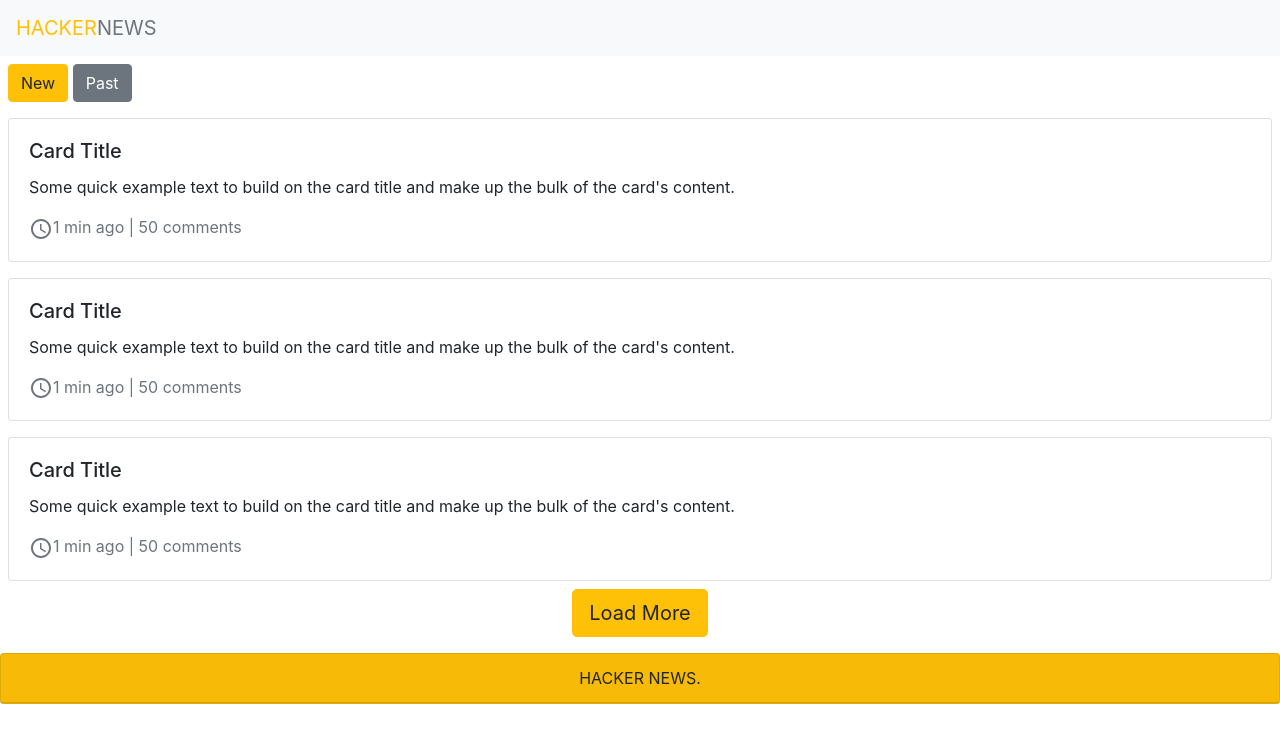
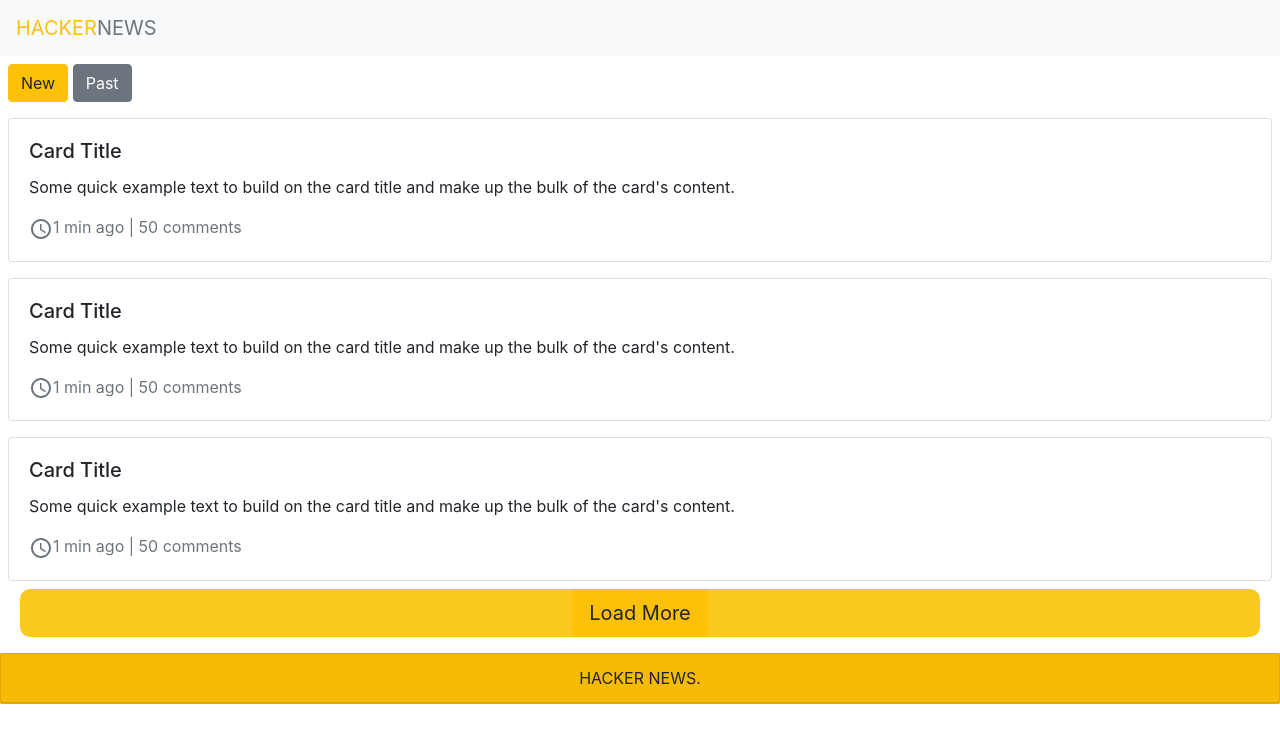
Before and after one commit to bmuhamood/hackernew-app, a React (Create React App) app: page / in a window 1280 px wide. Shown: the top 742 px of the page. Built offline with nearby package versions, Linux system fonts and the light colour scheme.

Commit message:
imported useEffect and useState

```diff
--- a/package.json
+++ b/package.json
@@ -8,6 +8,7 @@
     "@testing-library/jest-dom": "^5.11.4",
     "@testing-library/react": "^11.1.0",
     "@testing-library/user-event": "^12.1.10",
+    "axios": "^0.21.1",
     "bootstrap": "^4.6.0",
     "react": "^17.0.2",
     "react-bootstrap": "^1.5.2",
--- a/src/App.css
+++ b/src/App.css
@@ -1,38 +1,18 @@
-.App {
-  text-align: center;
+body {
+  font-family: 'Open Sans';
+  background-color: white;
 }
 
-.App-logo {
-  height: 40vmin;
-  pointer-events: none;
+.btn-load {
+  background-color: #fbc91b;
+  text-align: center;
+  border-radius: 10px;
+  margin-right: 20px;
+  margin-left: 20px;
 }
 
-@media (prefers-reduced-motion: no-preference) {
-  .App-logo {
-    animation: App-logo-spin infinite 20s linear;
-  }
+.footer-section {
+  background-color: #fbc91b;
+  text-align: center;
+  border-radius: 0;
 }
-
-.App-header {
-  background-color: #282c34;
-  min-height: 100vh;
-  display: flex;
-  flex-direction: column;
-  align-items: center;
-  justify-content: center;
-  font-size: calc(10px + 2vmin);
-  color: white;
-}
-
-.App-link {
-  color: #61dafb;
-}
-
-@keyframes App-logo-spin {
-  from {
-    transform: rotate(0deg);
-  }
-  to {
-    transform: rotate(360deg);
-  }
-}
--- a/src/components/Footer.js
+++ b/src/components/Footer.js
@@ -3,7 +3,7 @@
 
 function Footer() {
     return (
-      <div className="mt-3">
+      <div className="mt-3 footer-section">
         <Card className="bg-warning">
           <Card.Header>HACKER NEWS.</Card.Header>
         </Card>
--- a/src/components/Loadmore.js
+++ b/src/components/Loadmore.js
@@ -5,7 +5,7 @@
     return (
       <div>
         <>
-          <div className="mb-2 mt-2">
+          <div className="mb-2 mt-2 btn-load">
             <Button variant="warning" size="lg">
               Load More
             </Button>{" "}
--- a/src/components/Subnav.js
+++ b/src/components/Subnav.js
@@ -4,7 +4,7 @@
 
 function subnav() {
     return (
-      <div class="mt-2 text-left ml-2">
+      <div className="mt-2 text-left ml-2">
         <>
           <Button variant="warning">New</Button>{" "}
           <Button variant="secondary">
--- a/src/components/Timeline.js
+++ b/src/components/Timeline.js
@@ -1,10 +1,10 @@
-import React from 'react';
+import React, { useState, useEffect } from "react";
 import { Card } from "react-bootstrap";
 import AccessTimeIcon from "@material-ui/icons/AccessTime";
 
 function Timeline() {
     return (
-      <div class="mt-3 ml-2 mr-2 text-left">
+      <div className="mt-3 ml-2 mr-2 text-left">
         <Card style={{ width: "100%" }}>
           <Card.Body>
             <Card.Title>Card Title</Card.Title>
```
Also changed, not shown: 1 other file (tests, documents, lock files or other folders).
